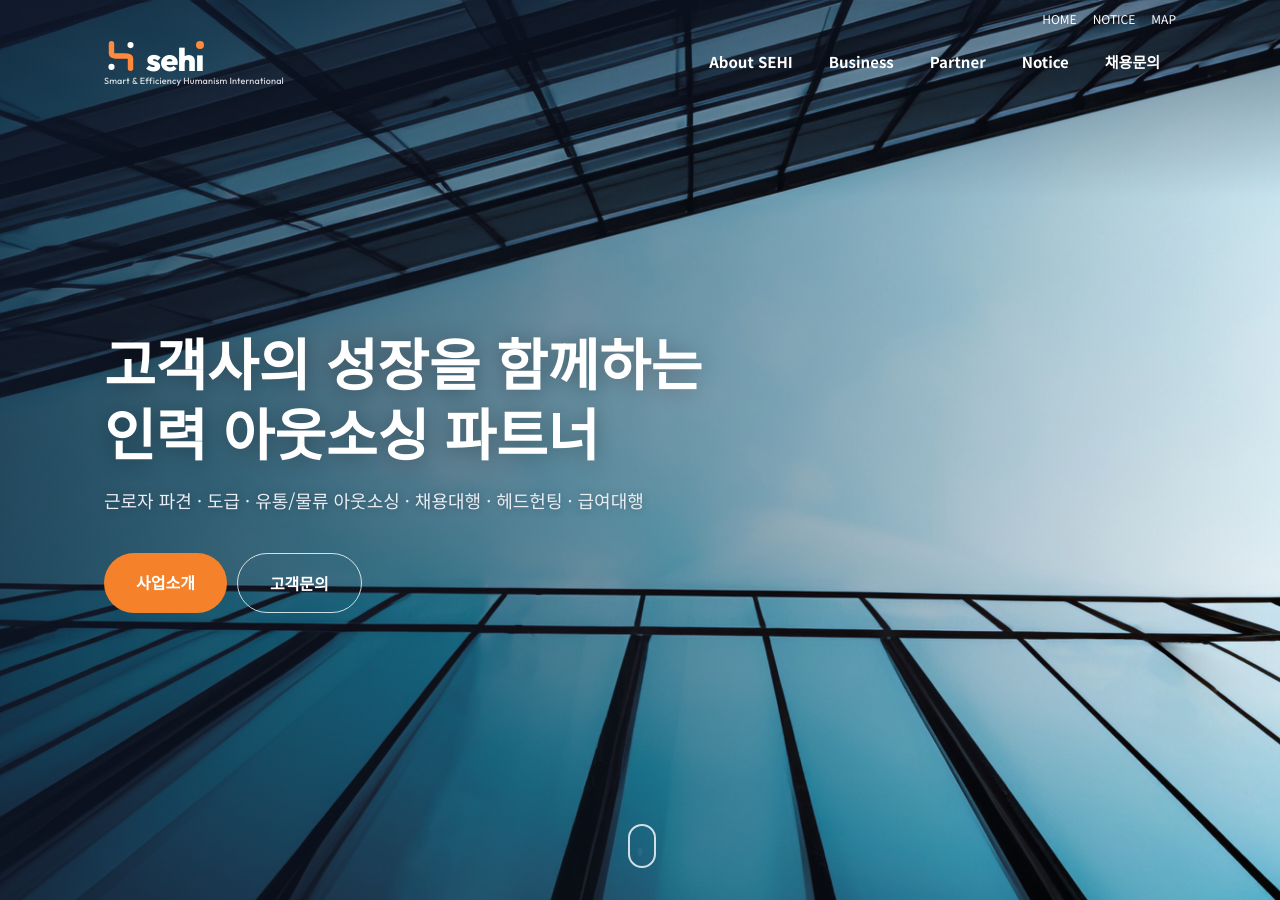
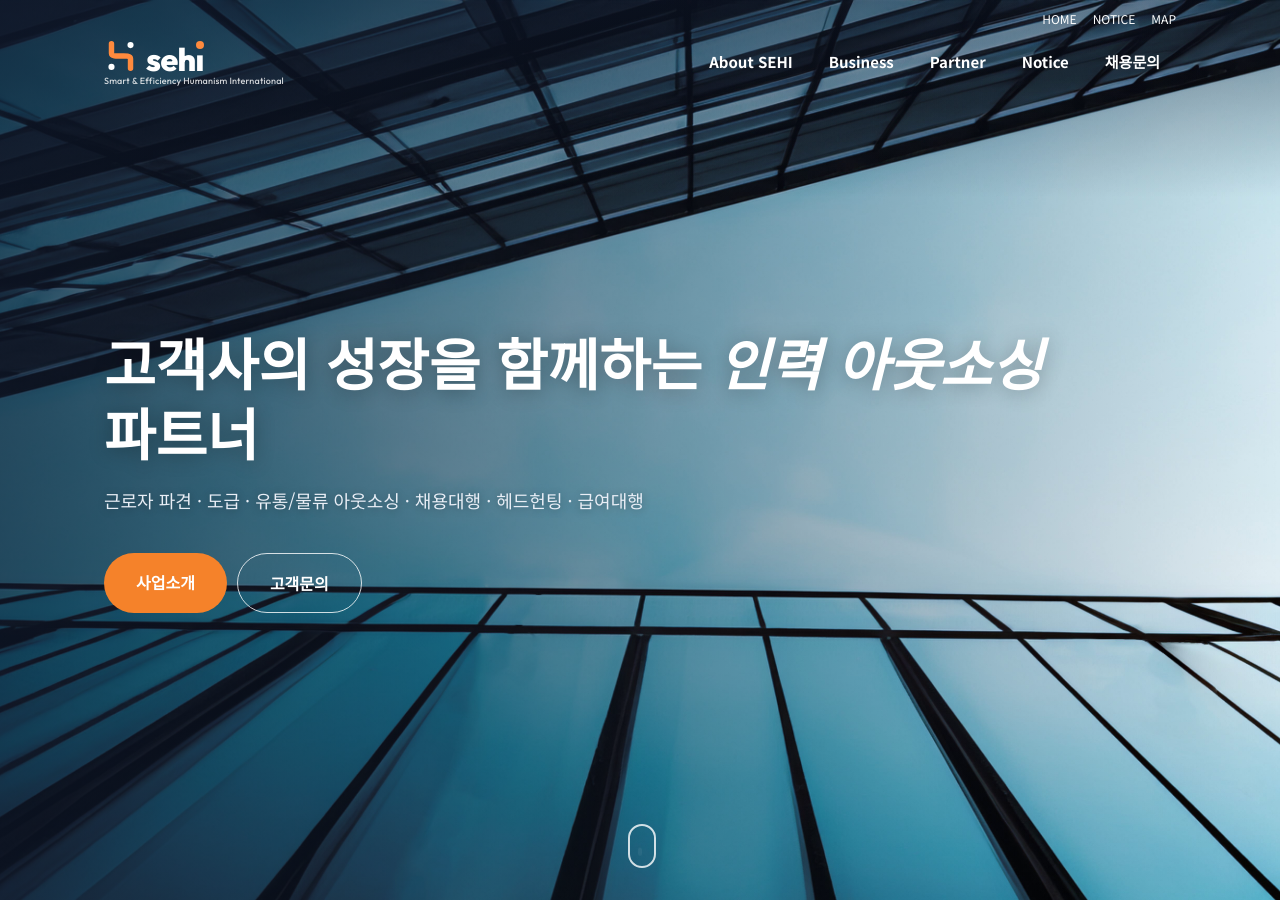
Before and after one commit to ivovilove2-maker/github.io, a Jekyll site: the page built from index.html, in a window 1280 px wide and 900 px high. Built offline with Jekyll 4.4.1, drawn with Linux system fonts in a browser that asks for light colours; some web fonts are replaced.

Commit message:
Update index.html

```diff
--- a/index.html
+++ b/index.html
@@ -5,8 +5,11 @@ description: "㈜에스이에이치인터내셔널(SEHI) - 근로자 파견, 도
 <main>
  <div class="hero">
     <div class="wrap">
-      <h1>고객사의 성장을 함께하는<br>인력 아웃소싱 파트너</h1>
-      <p class="lead">근로자 파견 · 도급 · 유통/물류 아웃소싱 · 채용대행 · 헤드헌팅 · 급여대행</p>
+      <h1 class="hero-title">
+        <span class="line"><span>고객사의 성장을 함께하는</span></span>
+        <span class="line"><span><em class="rotator" data-words="인력 아웃소싱,근로자 파견,채용대행,급여대행">인력 아웃소싱</em> 파트너</span></span>
+      </h1>
+      <p class="lead reveal">근로자 파견 · 도급 · 유통/물류 아웃소싱 · 채용대행 · 헤드헌팅 · 급여대행</p>
       <div class="btns">
         <a href="business.html" class="btn btn-primary">사업소개</a>
         <a href="inquiry.html" class="btn btn-ghost">고객문의</a>
```
